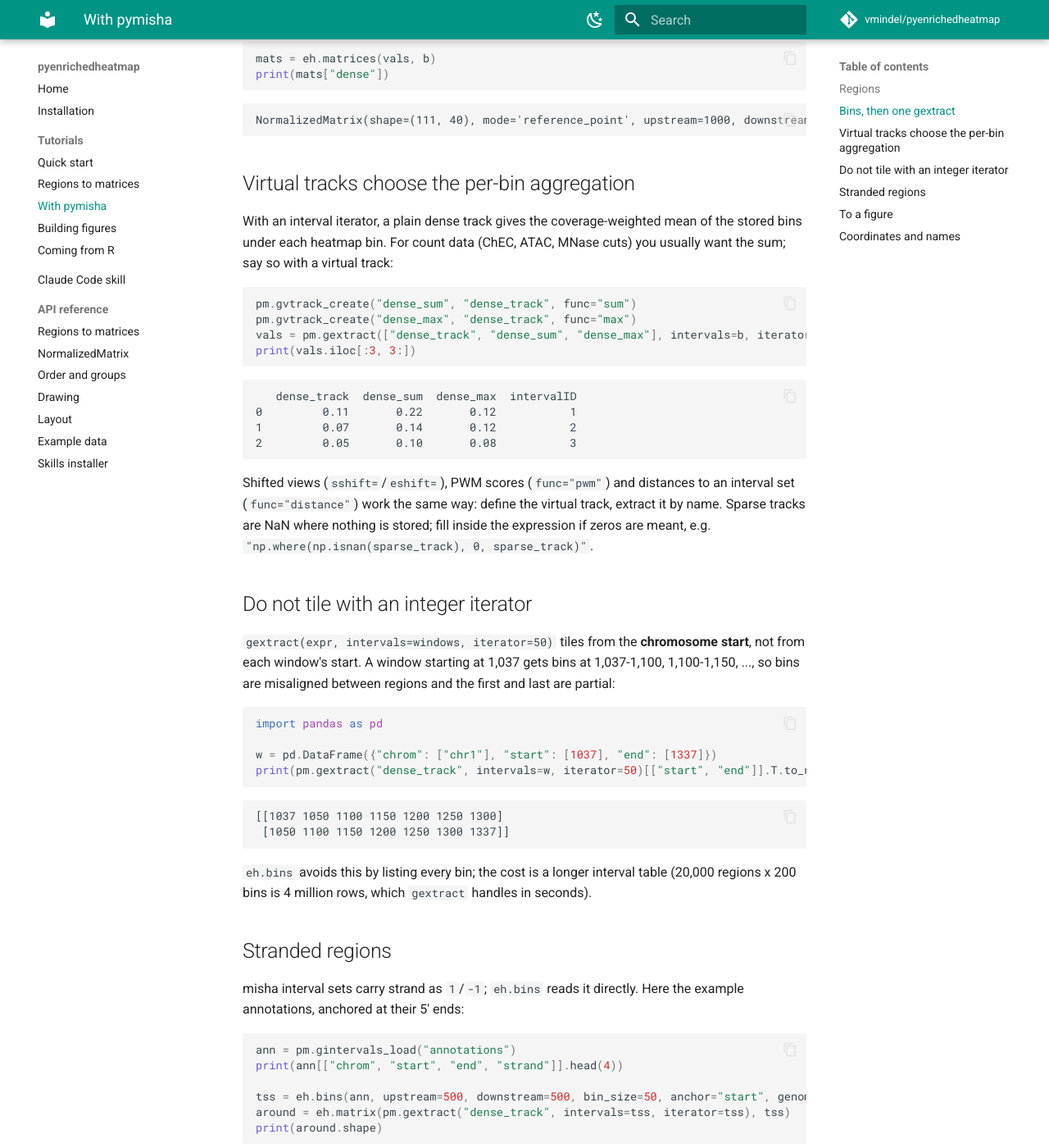
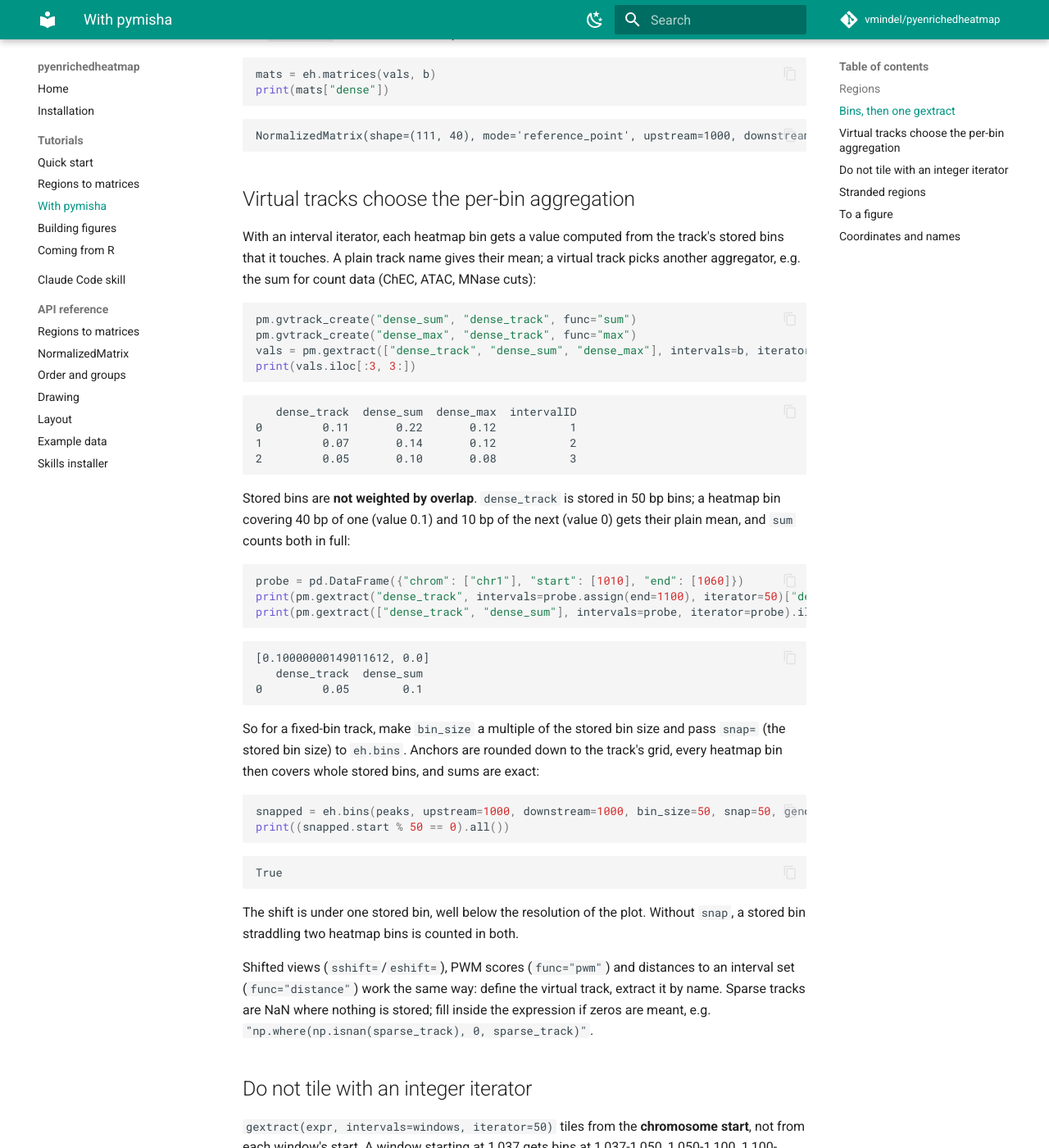
Before and after one commit to vmindel/pyenrichedheatmap, an MkDocs documentation site: the page built from docs/tutorials/pymisha.md, in a window 1280 px wide and 1400 px high, scrolled down 1220 px. Shown: the whole window at 82% size. Built offline with MkDocs 1.6.1 and Material for MkDocs 9.7.7, drawn with Linux system fonts in a browser that asks for light colours; comment, search, counter and statistics services are not loaded; some of the changed text lies outside the part shown.

Commit message:
Refuse misordered extraction tables; add snap= for fixed-bin tracks
eh.matrices accepted any table with as many rows as bins when it had no
intervalID. gextract(..., intervals_join="none") returns exactly that, in
genomic order, which scrambled rows silently. Rows are now placed by
region/bin columns, then intervalID, and by position only when start/end
match bins row for row; anything else raises.

misha does not weight partially covered stored bins by overlap (a 50 bp
bin over 40 bp of 0.1 and 10 bp of 0 gives 0.05, and sum gives 0.1).
eh.bins(snap=) rounds anchors to the stored grid so heatmap bins cover
whole stored bins. The pymisha tutorial now shows this from a live run.

pyBigWig moves out of the test extra; CI installs it best-effort, as for
pymisha.

Co-Authored-By: Claude Opus 5.5 <noreply@anthropic.com>
Claude-Session: https://claude.ai/code/session_01B4cmqWZ8HXrzDoDbF8efUe

````diff
--- a/docs/tutorials/pymisha.md
+++ b/docs/tutorials/pymisha.md
@@ -71,9 +72,9 @@ NormalizedMatrix(shape=(111, 40), mode='reference_point', upstream=1000, downstr
 
 ## Virtual tracks choose the per-bin aggregation
 
-With an interval iterator, a plain dense track gives the coverage-weighted mean of the
-stored bins under each heatmap bin. For count data (ChEC, ATAC, MNase cuts) you
-usually want the sum; say so with a virtual track:
+With an interval iterator, each heatmap bin gets a value computed from the track's
+stored bins that it touches. A plain track name gives their mean; a virtual track
+picks another aggregator, e.g. the sum for count data (ChEC, ATAC, MNase cuts):
 
 ```python
 pm.gvtrack_create("dense_sum", "dense_track", func="sum")
@@ -89,6 +90,38 @@ print(vals.iloc[:3, 3:])
 2         0.05       0.10       0.08           3
 ```
 
+Stored bins are **not weighted by overlap**. `dense_track` is stored in 50 bp bins; a
+heatmap bin covering 40 bp of one (value 0.1) and 10 bp of the next (value 0) gets
+their plain mean, and `sum` counts both in full:
+
+```python
+probe = pd.DataFrame({"chrom": ["chr1"], "start": [1010], "end": [1060]})
+print(pm.gextract("dense_track", intervals=probe.assign(end=1100), iterator=50)["dense_track"].tolist())
+print(pm.gextract(["dense_track", "dense_sum"], intervals=probe, iterator=probe).iloc[:, 3:5])
+```
+
+```text
+[0.10000000149011612, 0.0]
+   dense_track  dense_sum
+0         0.05        0.1
+```
+
+So for a fixed-bin track, make `bin_size` a multiple of the stored bin size and pass
+`snap=` (the stored bin size) to `eh.bins`. Anchors are rounded down to the track's
+grid, every heatmap bin then covers whole stored bins, and sums are exact:
+
+```python
+snapped = eh.bins(peaks, upstream=1000, downstream=1000, bin_size=50, snap=50, genome=genome)
+print((snapped.start % 50 == 0).all())
+```
+
+```text
+True
+```
+
+The shift is under one stored bin, well below the resolution of the plot. Without
+`snap`, a stored bin straddling two heatmap bins is counted in both.
+
 Shifted views (`sshift=`/`eshift=`), PWM scores (`func="pwm"`) and distances to an
 interval set (`func="distance"`) work the same way: define the virtual track, extract
 it by name. Sparse tracks are NaN where nothing is stored; fill inside the expression
@@ -97,13 +130,11 @@ if zeros are meant, e.g. `"np.where(np.isnan(sparse_track), 0, sparse_track)"`.
 ## Do not tile with an integer iterator
 
 `gextract(expr, intervals=windows, iterator=50)` tiles from the **chromosome start**,
-not from each window's start. A window starting at 1,037 gets bins at 1,037-1,100,
-1,100-1,150, ..., so bins are misaligned between regions and the first and last are
-partial:
+not from each window's start. A window starting at 1,037 gets bins at 1,037-1,050,
+1,050-1,100, 1,100-1,150, ..., so bins are misaligned between regions and the first and
+last are partial:
 
 ```python
-import pandas as pd
-
 w = pd.DataFrame({"chrom": ["chr1"], "start": [1037], "end": [1337]})
 print(pm.gextract("dense_track", intervals=w, iterator=50)[["start", "end"]].T.to_numpy())
 ```
--- a/pyproject.toml
+++ b/pyproject.toml
@@ -42,7 +42,6 @@ pymisha = [
 ]
 test = [
     "pytest>=7.4",
-    "pyBigWig>=0.3.22",
     "ruff>=0.4",
     "scipy>=1.10",
     "scikit-learn>=1.3",
````
Also changed, not shown: other parts of docs/tutorials/pymisha.md (+1 -0 lines), docs/tutorials/data.md (+4 -2 lines), src/enriched_heatmap/_skills/data/references/data-path.md (+6 -3 lines), src/enriched_heatmap/_skills/data/references/pymisha.md (+13 -5 lines), 3 other files.
